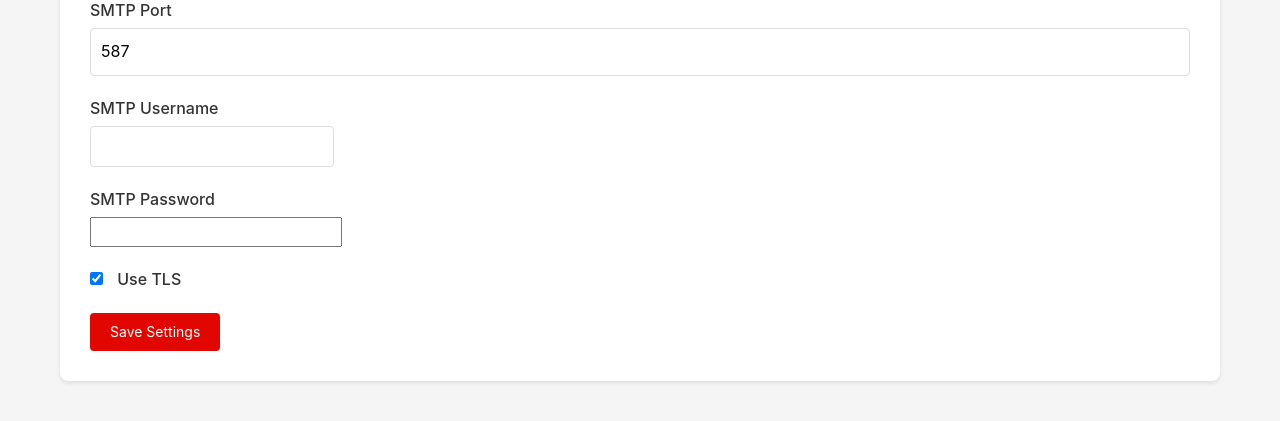
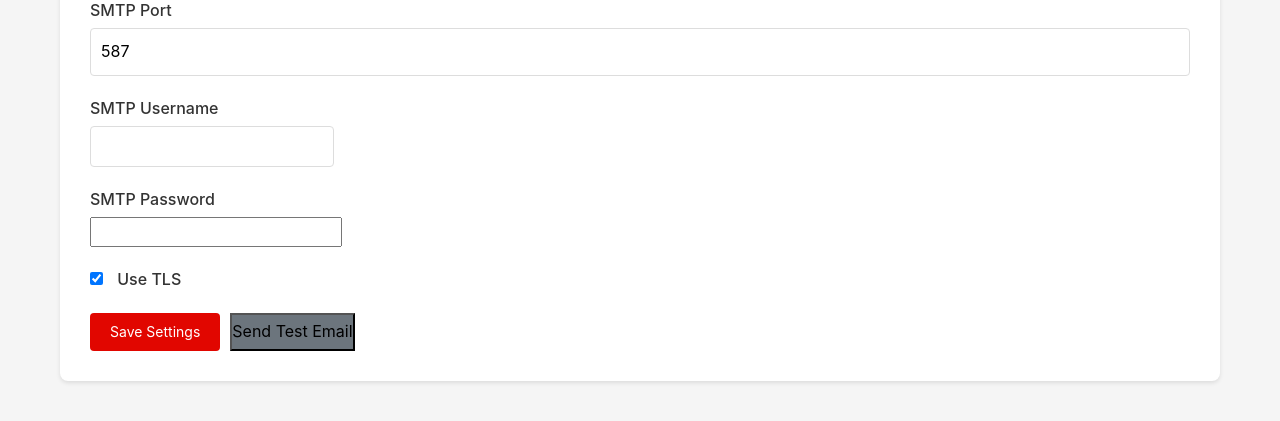
Before and after one commit to taylorelley/f1_fantasy, a Flask app: page /manage_data in a window 1280 px wide. Shown: the part 2347-2768 px from the top of the page. Run offline with Flask 3, Linux system fonts and the light colour scheme; a user stored in the database is signed in; tables that the repository leaves empty hold one stand-in row (values such as "Sample post"); some libraries are stand-ins or nearby versions.

Commit message:
Add SMTP test email feature

```diff
--- a/app.py
+++ b/app.py
@@ -221,7 +221,7 @@ scheduler = BackgroundScheduler()
 def send_email(to_email, subject, html_body, settings):
     if not settings.get("smtp_host"):
         print("SMTP host not configured; skipping email")
-        return
+        return False
     msg = MIMEText(html_body, "html")
     msg["Subject"] = subject
     msg["From"] = settings.get("smtp_username") or settings.get("smtp_host")
@@ -234,8 +234,10 @@ def send_email(to_email, subject, html_body, settings):
             server.login(settings.get("smtp_username"), settings.get("smtp_password"))
         server.sendmail(msg["From"], [to_email], msg.as_string())
         server.quit()
+        return True
     except Exception as e:
         print("Failed to send email", e)
+        return False
 
 
 def perform_optimization(data, user=None):
@@ -887,6 +889,19 @@ def save_settings_route():
     return redirect(url_for("manage_data_page", message=msg))
 
 
+@app.route("/send_test_email", methods=["POST"])
+@login_required
+def send_test_email_route():
+    if not current_user.admin:
+        return jsonify({"success": False, "message": "Unauthorized"})
+    settings = load_settings()
+    html = "<p>This is a test email from the F1 Fantasy optimiser.</p>"
+    ok = send_email(current_user.email, "SMTP Test", html, settings)
+    if ok:
+        return jsonify({"success": True})
+    return jsonify({"success": False, "message": "Failed to send email"})
+
+
 @app.route("/api/statistics")
 @login_required
 def get_statistics():
--- a/templates/manage_data.html
+++ b/templates/manage_data.html
@@ -162,6 +162,7 @@
         </div>
         <div class="button-group">
           <button class="button" type="submit">Save Settings</button>
+          <button type="button" class="button-secondary" onclick="sendTestEmail()">Send Test Email</button>
         </div>
       </form>
     </div>
@@ -281,6 +282,20 @@
       document.getElementById('mapping-data-hidden').value = tableToCSV('mapping-table');
     }
 
+    async function sendTestEmail() {
+      try {
+        const resp = await fetch('/send_test_email', { method: 'POST' });
+        const data = await resp.json();
+        if (data.success) {
+          alert('Test email sent. Check your inbox.');
+        } else {
+          alert('Failed to send test email: ' + (data.message || 'unknown error'));
+        }
+      } catch (err) {
+        alert('Failed to send test email: ' + err.message);
+      }
+    }
+
     document.addEventListener('DOMContentLoaded', () => {
       buildTable(driverCSV, 'driver-table');
       buildTable(constructorCSV, 'constructor-table');
```
